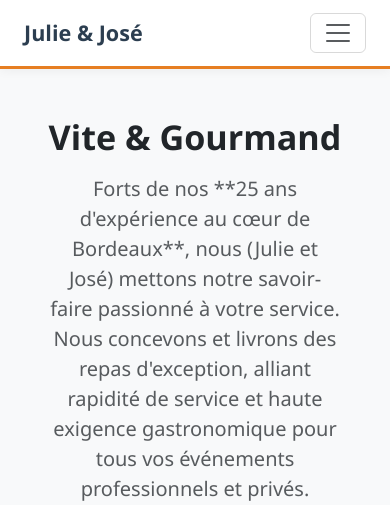
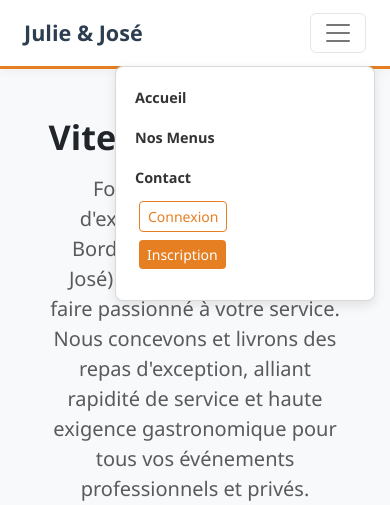
Before and after one commit to jumeaux227-debug/ECF-Vite-et-Gourmand, a PHP site: page /index.php in a window 390 px wide, after a click that opens the changed part. Shown: the top 505 px of the page. Run offline with PHP 8.4, Linux system fonts and the light colour scheme; data comes from the database, SQL or seed files in the repository; some libraries are stand-ins or nearby versions.

Commit message:
dernier petit détails de débug responsive

```diff
--- a/includes/header.php
+++ b/includes/header.php
@@ -9,7 +9,7 @@ if (session_status() === PHP_SESSION_NONE) {
 <head>
     <meta charset="UTF-8">
     <meta name="viewport" content="width=device-width, initial-scale=1.0">
-    <link href="https://cdn.jsdelivr.net/npm/bootstrap@5.3.0/dist/css/bootstrap.min.css" rel="stylesheet">
+    <link href="https://cdn.jsdelivr.net/npm/bootstrap@5.3.3/dist/css/bootstrap.min.css" rel="stylesheet">
     <link rel="stylesheet" href="../assets/style.css">
     <title>Julie & José - Rôtisserie</title>
 
@@ -35,6 +35,7 @@ if (session_status() === PHP_SESSION_NONE) {
             box-shadow: 0 2px 10px rgba(0, 0, 0, 0.05);
             padding-top: 0.75rem;
             padding-bottom: 0.75rem;
+            position: relative;
         }
 
         .navbar-brand {
@@ -90,6 +91,46 @@ if (session_status() === PHP_SESSION_NONE) {
             background-color: var(--primary-orange) !important;
             color: #FFFFFF !important;
         }
+
+        /* Sécurité visuelle pour le bouton burger sur fond blanc */
+        .navbar-toggler {
+            border-color: rgba(0, 0, 0, 0.1) !important;
+        }
+        .navbar-toggler-icon {
+            filter: invert(0.2);
+        }
+
+        /* --- STYLE DE LA BULLE MENU DÉROULANT MOBILE À GAUCHE --- */
+        @media (max-width: 991.98px) {
+            .navbar-collapse.collapse.show, .navbar-collapse.collapsing {
+                display: block !important;
+                position: absolute;
+                top: 100%;
+                right: 15px; /* Aligné vers la droite*/
+                width: 260px; /* Taille d'une petite bulle de menu */
+                background-color: #FFFFFF !important;
+                border: 1px solid rgba(0,0,0,0.15);
+                border-radius: 8px;
+                box-shadow: 0 4px 12px rgba(0, 0, 0, 0.1);
+                padding: 15px !important;
+                z-index: 1050;
+            }
+
+            .navbar-nav {
+                align-items: flex-start !important; /* Aligne les textes à gauche à l'intérieur */
+                width: 100%;
+            }
+
+            .navbar-nav .nav-item {
+                width: 100%;
+                text-align: left;
+                margin-bottom: 8px;
+            }
+
+            .navbar-nav .nav-link {
+                padding: 5px 0 !important;
+            }
+        }
     </style>
 </head>
 <body>
@@ -97,7 +138,7 @@ if (session_status() === PHP_SESSION_NONE) {
     <div class="container-fluid px-4">
         <a class="navbar-brand fw-bold" href="index.php">Julie & José</a>
 
-        <button class="navbar-toggler" type="button" data-bs-toggle="collapse" data-bs-target="#navbarSupportedContent" aria-controls="navbarSupportedContent" aria-expanded="false" aria-label="Toggle navigation">
+        <button class="navbar-toggler" type="button" id="mainBurgerBtn" aria-controls="navbarSupportedContent" aria-expanded="false" aria-label="Toggle navigation">
             <span class="navbar-toggler-icon"></span>
         </button>
 
@@ -138,3 +179,17 @@ if (session_status() === PHP_SESSION_NONE) {
         </div>
     </div>
 </nav>
+
+<script>
+document.addEventListener("DOMContentLoaded", function() {
+    var burger = document.getElementById("mainBurgerBtn");
+    var menu = document.getElementById("navbarSupportedContent");
+
+    if (burger && menu) {
+        burger.addEventListener("click", function(event) {
+            event.preventDefault();
+            menu.classList.toggle("show");
+        });
+    }
+});
+</script>
```
Also changed, not shown: data/menu_stats.json (+8 -2 lines), README.md.
